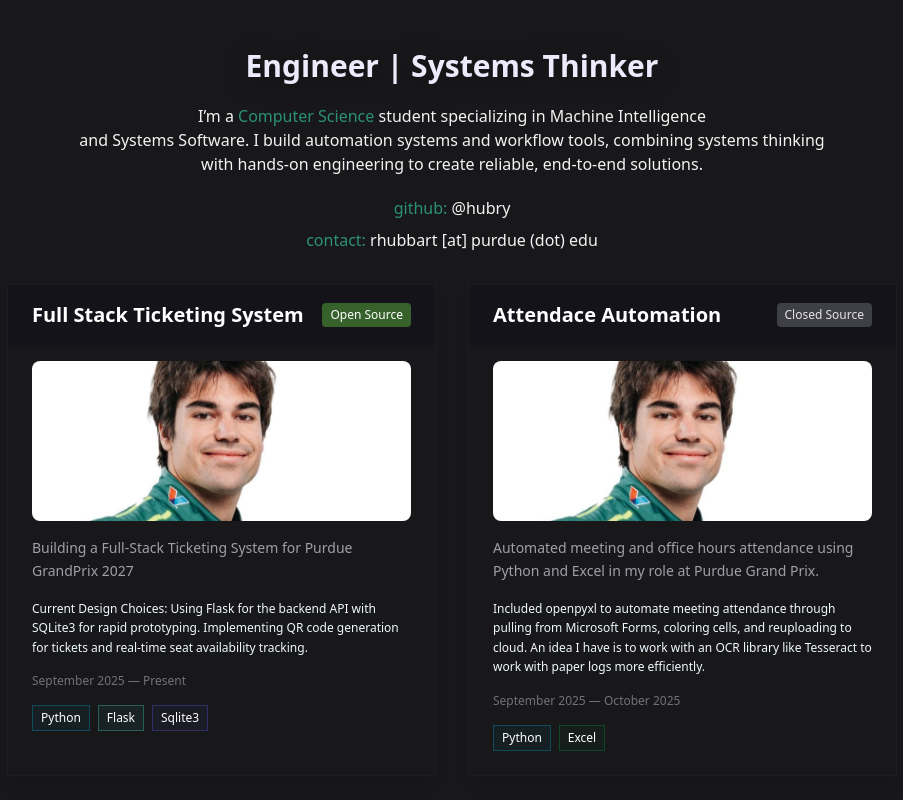
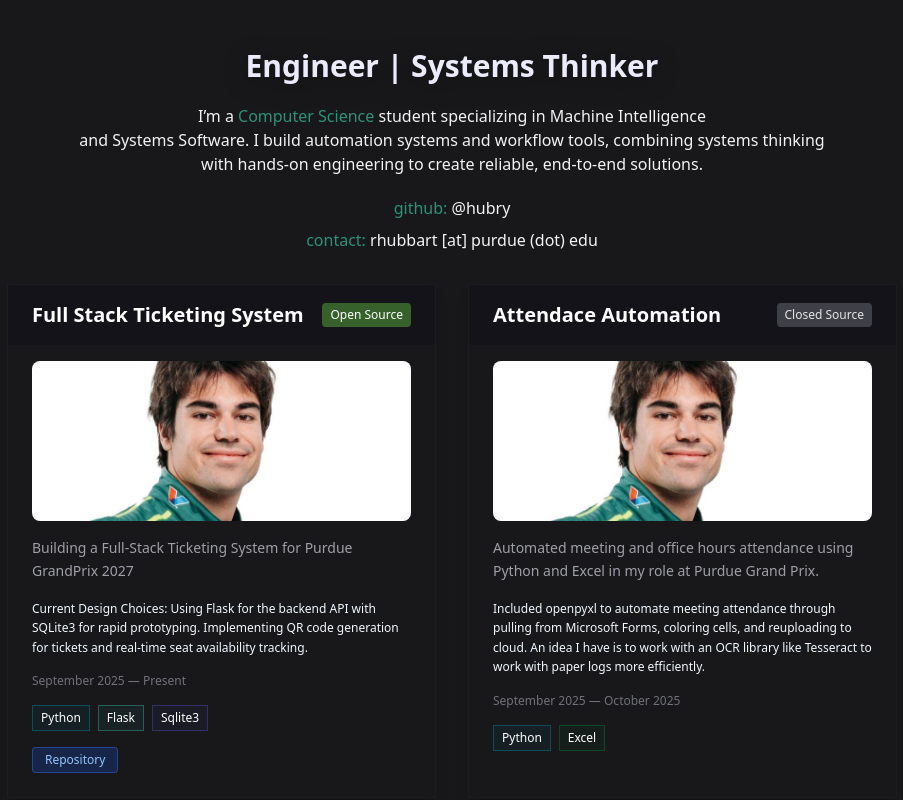
Before and after one commit to hub-ry/portfolio, a React (Vite) app: page / in a window 1280 px wide. Shown: the top 800 px of the page, without its empty margins (188-1091 px from the left). Built offline with nearby package versions, Linux system fonts and the light colour scheme.

Commit message:
added repo links, blog post links, etc

```diff
--- a/src/components/ProjectCard.tsx
+++ b/src/components/ProjectCard.tsx
@@ -85,7 +85,7 @@ export function ProjectCard({ project }: Props) {
       </p>
       {/* Tech Stack */}
       {/* Tech Stack */}{" "}
-      <div className="flex flex-wrap gap-2">
+      <div className="flex flex-wrap gap-2 mb-4">
         {" "}
         {project.techStack.map((tech, id) => (
           <span
@@ -97,6 +97,22 @@ export function ProjectCard({ project }: Props) {
           </span>
         ))}{" "}
       </div>
+      {/* Links */}
+      {project.links && project.links.length > 0 && (
+        <div className="flex flex-wrap gap-2 mt-auto">
+          {project.links.map((link, id) => (
+            <a
+              key={id}
+              href={link.url}
+              target="_blank"
+              rel="noopener noreferrer"
+              className="px-3 py-1 text-xs bg-blue-600/20 border border-blue-500/40 text-blue-300 rounded hover:bg-blue-600/30 hover:border-blue-500/60 transition"
+            >
+              {link.label}
+            </a>
+          ))}
+        </div>
+      )}
     </div>
   );
 }
--- a/src/data/projects.ts
+++ b/src/data/projects.ts
@@ -4,6 +4,11 @@ import gymProject from "../assets/gym-proj.png"
 import chatter from "../assets/chatter-proj.png"
 import serv from "../assets/ssh-serve.mov";
 import protocol from "../assets/protocol.mov";
+
+export type ProjectLink = {
+  label: "Repository" | "Live Demo" | "Live" | "Post";
+  url: string;
+};
 
 export type Project = {
   title: string
@@ -16,6 +21,7 @@ export type Project = {
   end: string
   techStack: string[]
   source: "Open-Source" | "Closed-Source" | "In-Progress"
+  links?: ProjectLink[]
   id: string
 }
 
@@ -31,6 +37,9 @@ export const projects: Project[] = [
     end: 'Present',
     techStack: ["Python", "Flask", "Sqlite3"],
     source: "Open-Source",
+    links: [
+      { label: "Repository", url: "https://github.com/hub-ry/ticketing" },
+    ],
     id: "ticketing-system"
   },
   {
@@ -56,6 +65,9 @@ export const projects: Project[] = [
     end: 'Jan 2026',
     techStack: ["Linux", "SSH", "Docker", "Tailscale"],
     source: "Open-Source",
+    links: [
+      { label: "Post", url: "https://notes.ryhub.dev/Forest/Linux-Server/Building-Personal-Linux-SSH-Server" },
+    ],
     id: "personal-server"
   },
   {
@@ -69,6 +81,10 @@ export const projects: Project[] = [
     end: 'Feb 2026',
     techStack: ["Python", "FastAPI", "Svelte", "Chart.js", "Docker","Tailscale","Linux Server"],
     source: "Open-Source",
+    links: [
+      { label: "Repository", url: "https://github.com/hub-ry/protocol" },
+      { label: "Live Demo", url: "" },
+    ],
     id: "protocol-tracker"
   },
   {
```
